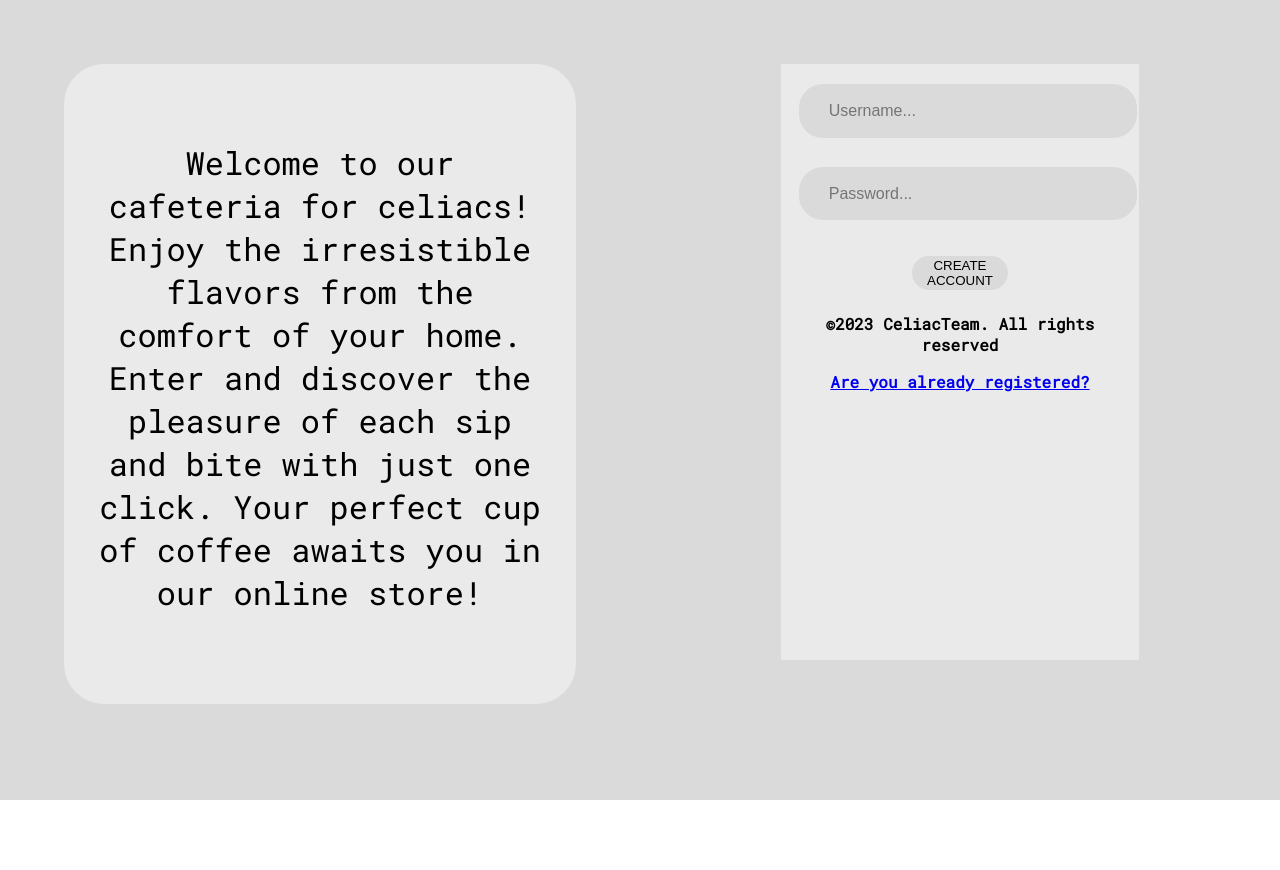
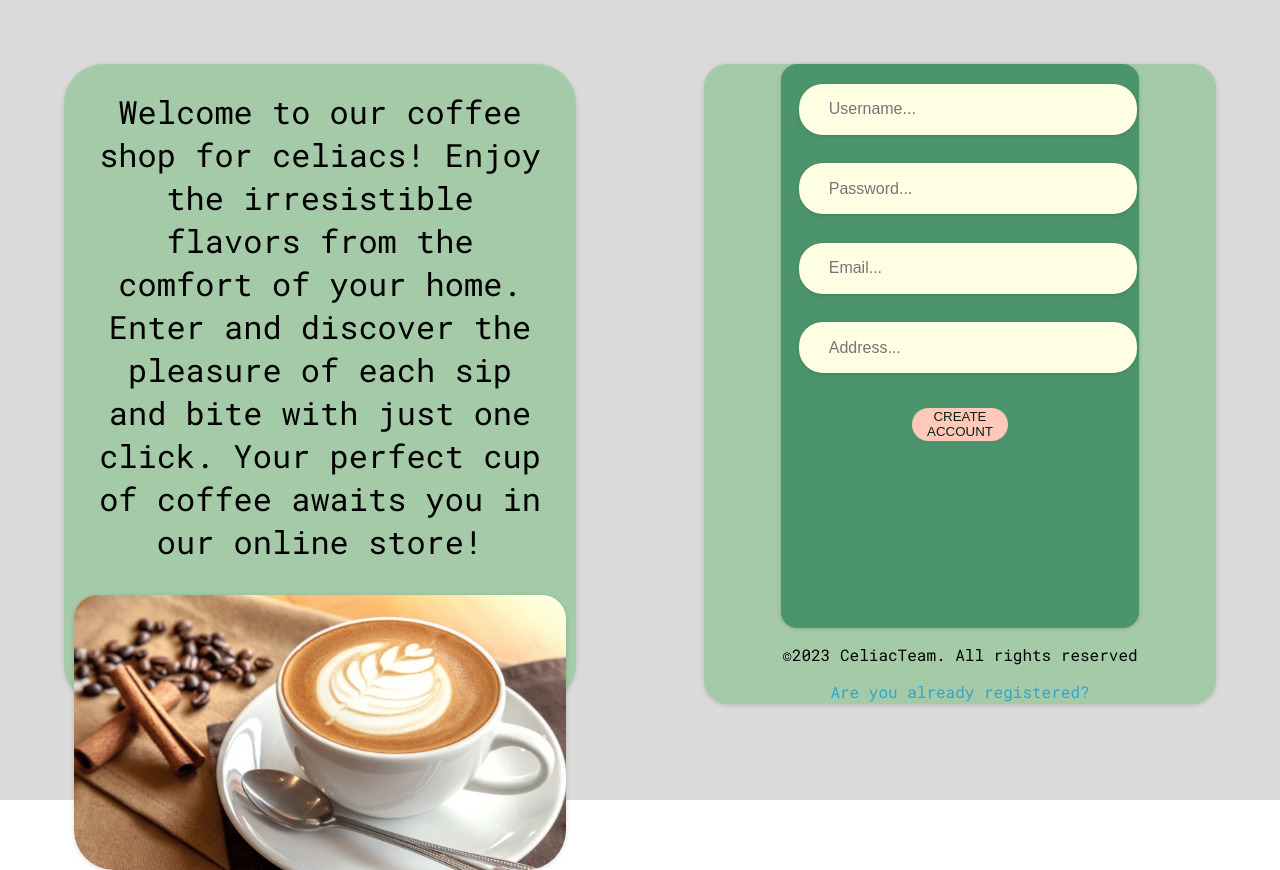
Before and after one commit to LMCT04/PF-Henry, a React (Create React App) app in the folder client/: page / in a window 1280 px wide. Before the commit the page ends 800 px from the top, so only its background shows below. Built offline with nearby package versions, Linux system fonts and the light colour scheme.

Commit message:
feature(cleint/landing-login-CSS): css

```diff
--- a/client/src/Views/Landing/landing.jsx
+++ b/client/src/Views/Landing/landing.jsx
@@ -34,17 +34,22 @@ const Landing = () => {
         <div className={style.landing} >
             <div className={style.contentContainer} >
                 <p className={style.p1} >
-                Welcome to our cafeteria for celiacs! Enjoy the irresistible
+                Welcome to our coffee shop for celiacs! Enjoy the irresistible
                 flavors from the comfort of your home. Enter and discover the
                 pleasure of each sip and bite with just one click. Your perfect
                 cup of coffee awaits you in our online store!
                 </p>
+                <div className={style.imgContainer} >
+
+                </div>
             </div>
             <div className={style.formContainer} >
                 <Formik
                     initialValues={{
                         username: '',
                         password: '',
+                        email: '',
+                        address:'',
                     }}
                     validate={(valores) => {
                         let errores = {}
@@ -58,7 +63,17 @@ const Landing = () => {
 
                         //Validacion Password
                         if(!valores.password){
-                        errores.password = 'Por favor ingresar su contraseña'
+                            errores.password = 'Por favor ingresar una contraseña'
+                        }
+
+                        //Validaciones Email
+                        if(!valores.email){
+                            errores.email = 'Por favor ingrese un correo'
+                        }
+
+                        //Validaciones Address
+                        if(!valores.address){
+                            errores.address = 'Por favor ingrese una direccion'
                         }
 
                         return errores
@@ -69,14 +84,17 @@ const Landing = () => {
                         console.log(valores)
 
                         const foundUser = users.find((user) =>
-                        user.username === valores.username && user.password === valores.password
+                            user.username === valores.username && user.password === valores.password &&
+                            user.email === valores.email && user.address === valores.address
                         )
                         if(foundUser) {
                             setMessage('El usuario ya exsite')
                         } else {
                             users.push({
                                 username: valores.username,
-                            password: valores.password
+                                password: valores.password,
+                                email: valores.email,
+                                address: valores.address,
                             })
                             setMessage('Su usuario ah sido creado exitosamente')
                         }
@@ -86,7 +104,6 @@ const Landing = () => {
                     {( {handleSubmit, values, handleChange, handleBlur, errors, touched} ) => (
                         <form className={style.form} onSubmit={handleSubmit} >
                             <div className={style.content} >
-
                                 <input
                                     type='text'
                                     id='username'
@@ -100,9 +117,8 @@ const Landing = () => {
                                 {touched.username &&  errors.username && <div>{errors.username}</div>}
                             </div>
                             <div className={style.content} >
-
                                 <input
-                                type='text'
+                                    type='password'
                                     id='password'
                                     name='password'
                                     placeholder='Password...'
@@ -113,6 +129,32 @@ const Landing = () => {
                                 />
                                 {touched.password &&  errors.password && <div>{errors.password}</div>}
                             </div>
+                            <div className={style.content} >
+                                <input
+                                    type='email'
+                                    id='email'
+                                    name='email'
+                                    placeholder='Email...'
+                                    value={values.email}
+                                    onChange={handleChange}
+                                    onBlur={handleBlur}
+                                    className={style.input}
+                                />
+                                {touched.email &&  errors.email && <div>{errors.email}</div>}
+                            </div>
+                            <div className={style.content} >
+                                <input
+                                    type='text'
+                                    id='address'
+                                    name='address'
+                                    placeholder='Address...'
+                                    value={values.address}
+                                    onChange={handleChange}
+                                    onBlur={handleBlur}
+                                    className={style.input}
+                                />
+                                {touched.address &&  errors.address && <div>{errors.address}</div>}
+                            </div>
                             <div className={style.buttonContainer} >
                                 <button
                                     type='submit'
@@ -120,15 +162,15 @@ const Landing = () => {
                                 >
                                     CREATE ACCOUNT
                                 </button>
-                            <p>©2023 CeliacTeam. All rights reserved</p>
-                            <Link to='/login' >
-                                Are you already registered?
-                            </Link>
                             </div>
                         </form>
                     )}
                 </Formik>
             {message && <p>{message}</p>}
+                <p>©2023 CeliacTeam. All rights reserved</p>
+                <Link to='/login' className={style.link} >
+                    Are you already registered?
+                </Link>
             </div>
         </div>
     )
--- a/client/src/Views/Landing/landing.module.css
+++ b/client/src/Views/Landing/landing.module.css
@@ -5,12 +5,13 @@
 }
 
 .contentContainer{
-    background-color: rgb(234, 234, 234);
+    background-color: #A5CAA8;
     height: 80%;
     width: 40%;
     margin: 5%;
     margin-top: 5%;
     border-radius: 2.5rem;
+    box-shadow: rgba(0,0,0,0.16) 0px 1px 4px;
 }
 
 .formContainer{
@@ -18,14 +19,19 @@
     width: 40%;
     margin: 5%;
     margin-top: 5%;
+    background-color: #A5CAA8;
+    border-radius: 1.5rem;
+    box-shadow: rgba(0,0,0,0.16) 0px 1px 4px;
 }
 
 .form{
-    background-color: rgb(234, 234, 234);
-    height: 90%;
+    background-color: #4C956C;
+    height: 85%;
     margin-left: 15%;
     margin-right: 15%;
     padding-top: 20px;
+    border-radius: 1rem;
+    box-shadow: rgba(0,0,0,0.16) 0px 1px 4px;
 }
 
 .content{
@@ -41,12 +47,14 @@
 .input{
     height: 90%;
     width: 95%;
-    background-color: rgb(218, 218, 218);
+    background-color: #FEFEE3;
+    color: #0D2015;
     border-radius: 1.5rem;
     outline: none;
     border: none;
     font-size: 1rem;
     padding-left: 30px;
+    box-shadow: rgba(0,0,0,0.16) 0px 1px 4px;
 }
 
 .buttonContainer{
@@ -64,13 +72,53 @@
     height: 30%;
     width: 30%;
     border-radius: 1.5rem;
-    background-color: rgb(218, 218, 218);
+    background-color: #FFC9B9;
+    color: #0D2015;
     border: none;
+    cursor: pointer;
+    transition: color 0.5s ease;
+    transition: transform 0.3s ease;
+}
+
+.button:hover{
+    transform: scale(1.1);
+    background-color: #0D2015;
+    color: #FFC9B9;
+    box-shadow: 4px 4px 10px  black;
+    font-weight: bold;
 }
 
 .p1{
     font-size: 2rem;
-    margin-top: 15%;
+    margin-top: 5%;
     margin-left: 5%;
     margin-right: 5%;
 }
+
+.imgContainer{
+    background-image: url('../../imgAssets/cafe.jpg');
+    background-repeat: no-repeat;
+    background-size: cover;
+    background-position: center center;
+    height: 43%;
+    margin-left: 2%;
+    margin-right: 2%;
+    border-bottom-left-radius: 2.5rem;
+    border-bottom-right-radius: 2.5rem;
+    border-top-left-radius: 1.5rem;
+    border-top-right-radius: 1.5rem;
+    box-shadow: rgba(0,0,0,0.16) 0px 1px 4px;
+}
+
+.link{
+    color: #32a4ca;
+    text-decoration: none;
+}
+
+.link:hover{
+    text-decoration:underline;
+}
+
+.link:visited{
+    color: #32a4ca;
+}
--- a/client/src/Views/Login/login.jsx
+++ b/client/src/Views/Login/login.jsx
@@ -33,7 +33,7 @@ const Login = () => {
     ]
 
     return (
-        <>
+        <div className={style.loginContainer} >
             <Formik
                 initialValues={{
                     username: '',
@@ -75,7 +75,6 @@ const Login = () => {
                 {( {handleSubmit, values, handleChange, handleBlur, errors, touched} ) => (
                     <form className={style.form} onSubmit={handleSubmit} >
                         <div className={style.div} >
-                            <label className={style.label} htmlFor='username' >Username</label>
                             <input
                                 type='text'
                                 id='username'
@@ -84,28 +83,34 @@ const Login = () => {
                                 value={values.username}
                                 onChange={handleChange}
                                 onBlur={handleBlur}
+                                className={style.input}
                             />
                             {touched.username &&  errors.username && <div>{errors.username}</div>}
                         </div>
                         <div className={style.div} >
-                            <label className={style.label} htmlFor='password' >Password</label>
                             <input
-                                type='text'
+                                type='password'
                                 id='password'
                                 name='password'
                                 placeholder='Password...'
                                 value={values.password}
                                 onChange={handleChange}
                                 onBlur={handleBlur}
+                                className={style.input}
                             />
                             {touched.password &&  errors.password && <div>{errors.password}</div>}
                         </div>
-                        <button type='submit' >Join</button>
+                        <div className={style.img} >
+
+                        </div>
+                        <div className={style.buttonContainer} >
+                            <button className={style.button} type='submit' >Join</button>
+                        </div>
                     </form>
                 )}
             </Formik>
             {error && <p>{error}</p>}
-        </>
+        </div>
     )
 }
 
```
Also changed, not shown: client/src/Views/Login/login.module.css (+77 -10 lines), client/src/imgAssets/cafe.jpg (added), client/src/imgAssets/timbre.jpg (added). Lines whose indentation alone changed are shown as unchanged.
